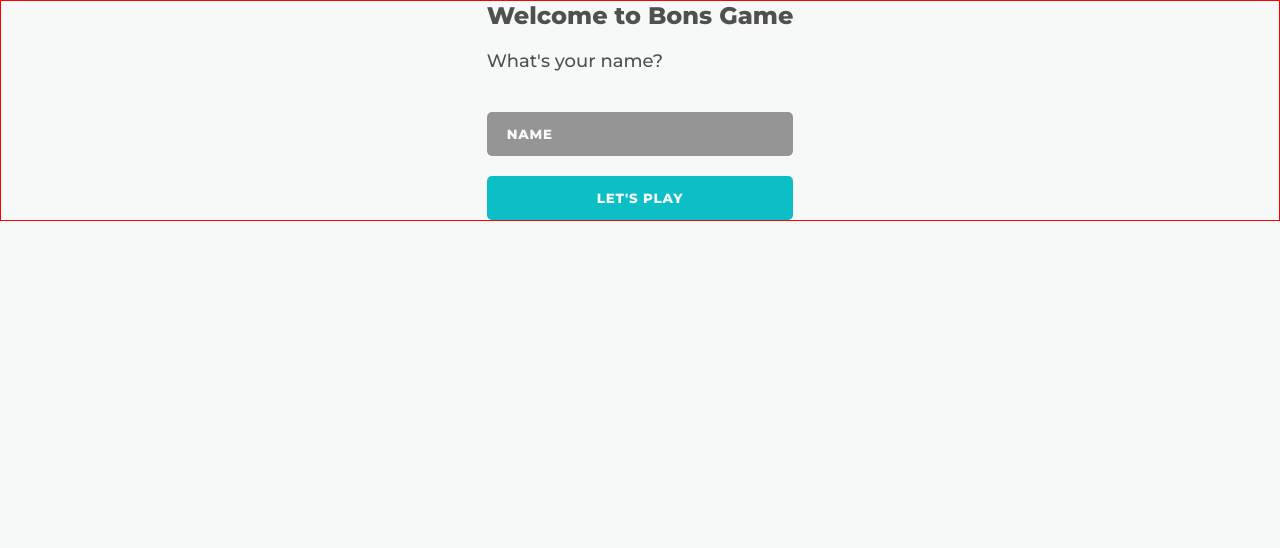
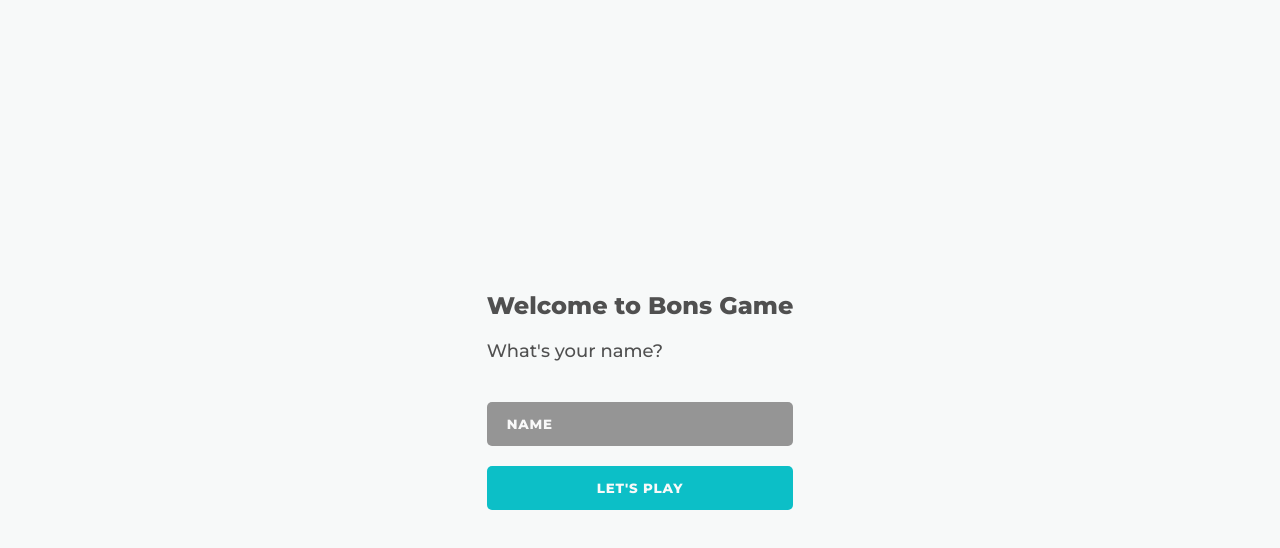
Before and after one commit to Parka/game-challenge, a React (Create React App) app: page / in a window 1280 px wide. Shown: the top 548 px of the page. Built offline with nearby package versions, Linux system fonts and the light colour scheme.

Commit message:
fix: login styles

```diff
--- a/src/App.module.scss
+++ b/src/App.module.scss
@@ -1,3 +1,5 @@
 .App {
-  border: solid 1px red;
+  min-width: 100vw;
+  min-height: 100vh;
+  display: flex;
 }
--- a/src/components/login/styles.module.scss
+++ b/src/components/login/styles.module.scss
@@ -27,7 +27,7 @@
 .input {
   background-color: $grey;
   border-radius: $border-radius;
-  padding: $padding 20px;
+  padding: $padding;
   &, &::placeholder {
     color: $white;
     opacity: 1;
--- a/src/shared/styles/variables.scss
+++ b/src/shared/styles/variables.scss
@@ -1,4 +1,4 @@
 @import "colors.scss";
 $border-radius: 5px;
 $margin: 20px;
-$padding: 14px;
+$padding: 14px 20px;
```
